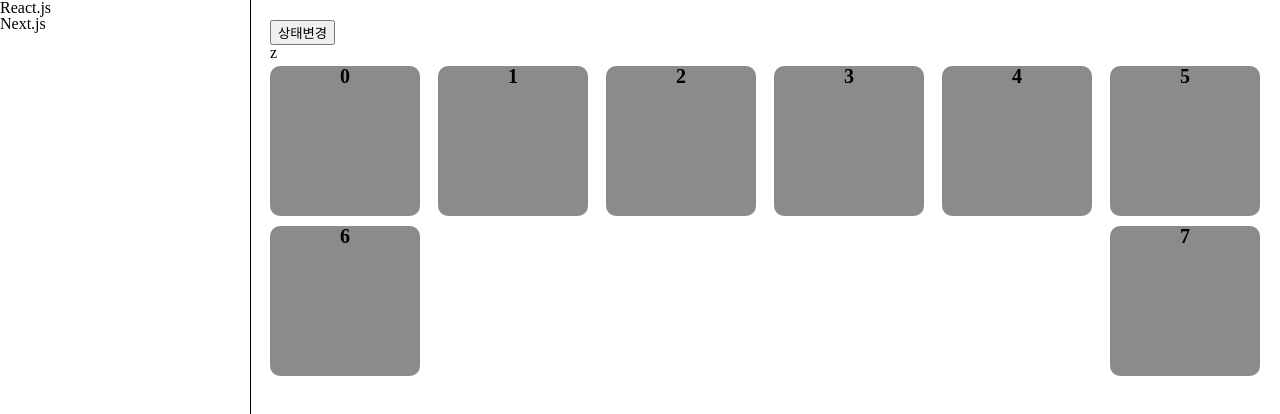
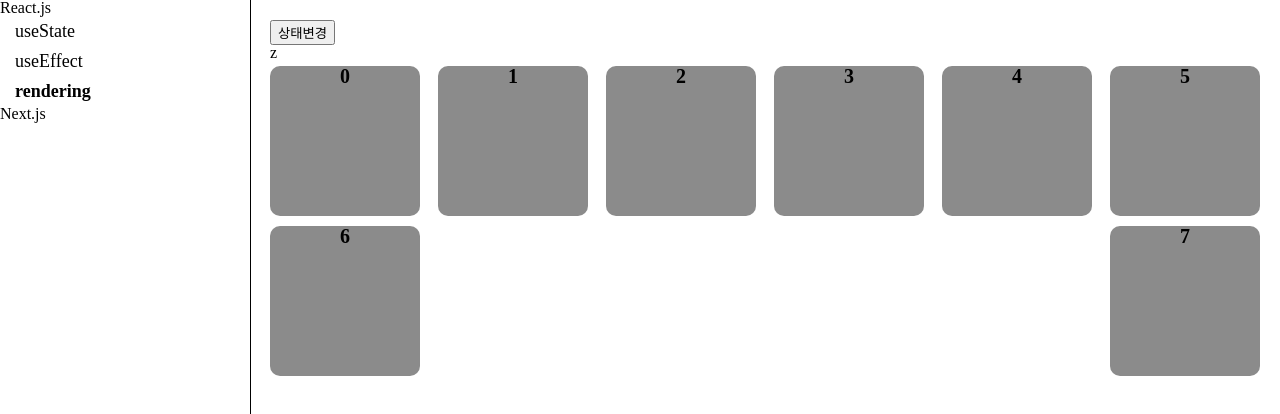
Before and after one commit to qirtudgus/mymory, a Next.js app: page /react/rendering in a window 1280 px wide. Shown: the top 414 px of the page. Built offline with nearby package versions, Linux system fonts and the light colour scheme.

Commit message:
feat: 새로고침 시에도 각 경로에 맞는 메뉴는 오픈되어있도록 처리

```diff
--- a/components/Menu.tsx
+++ b/components/Menu.tsx
@@ -1,6 +1,6 @@
 import { useRouter } from 'next/router';
 import styled from 'styled-components';
-import { MouseEvent } from 'react';
+import { MouseEvent, RefObject, useEffect, useRef } from 'react';
 
 interface MenuInterface {
   name: string;
@@ -11,7 +11,15 @@ interface PostListInterface {
   link: string;
 }
 
-export default function Menu({ menu, postList }: { menu: MenuInterface[]; postList: PostListInterface[] }) {
+export default function Menu({
+  menu,
+  isActiveURL,
+  postList,
+}: {
+  menu: MenuInterface[];
+  isActiveURL: string;
+  postList: PostListInterface[];
+}) {
   const router = useRouter();
   const routing = (link: string) => {
     router.push(link);
@@ -26,6 +34,7 @@ export default function Menu({ menu, postList }: { menu: MenuInterface[]; postLi
     <>
       {menu.map((i, index) => (
         <MenuUl
+          className={router.pathname.startsWith(`${isActiveURL}`) ? 'active' : undefined}
           key={index}
           onClick={(e) => ShowMenu(e)}
         >
--- a/layout/Layout.tsx
+++ b/layout/Layout.tsx
@@ -38,10 +38,12 @@ export default function Layout({ children }: { children: React.ReactNode }) {
       <SideBar>
         <Menu
           menu={ReactMenu}
+          isActiveURL={'/react'}
           postList={ReactArr}
         ></Menu>
         <Menu
           menu={NextMenu}
+          isActiveURL={'/next'}
           postList={NextArr}
         ></Menu>
       </SideBar>
```
